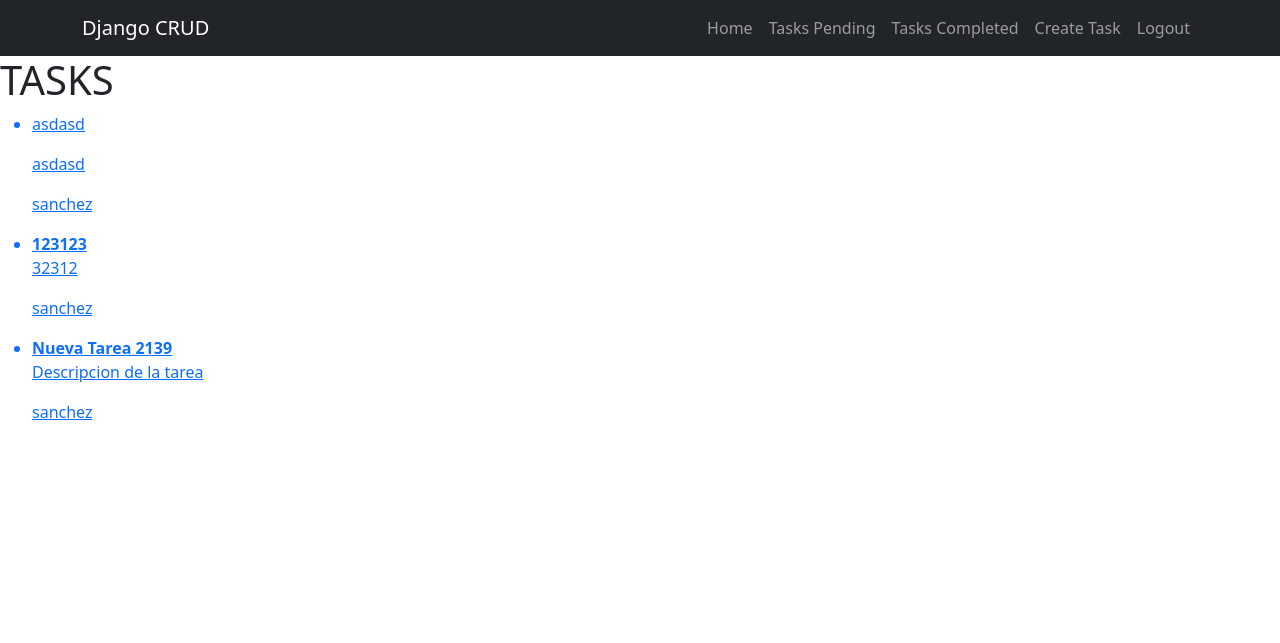
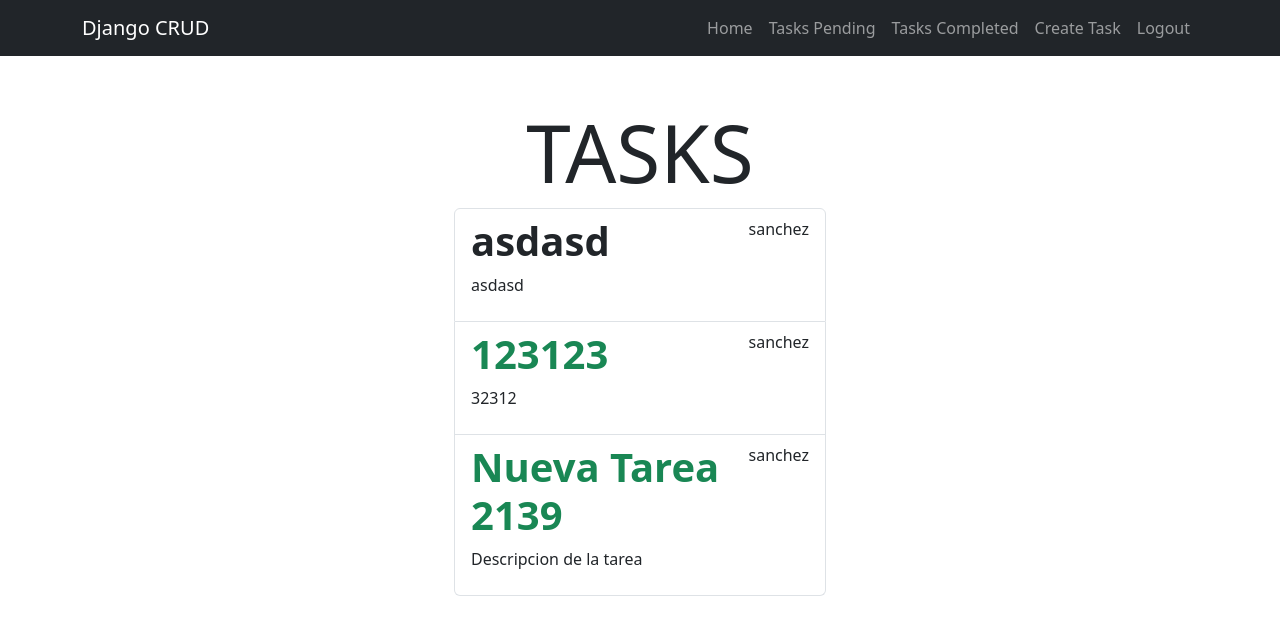
Before and after one commit to Alexis-Sanchez-B/django-crud-auth-login, a Django app: page /tasks/ in a window 1280 px wide. Shown: the top 643 px of the page. Run offline with Django 5.2, Linux system fonts and the light colour scheme; a user stored in the database is signed in; data comes from the database, SQL or seed files in the repository; both versions use the stored data as it was after the commit.

Commit message:
Agregados diseños a formularios y muestras de resultados

```diff
--- a/tasks/templates/tasks.html
+++ b/tasks/templates/tasks.html
@@ -1,25 +1,29 @@
 {% extends 'base.html' %}
 
 {% block content %}
-<h1>TASKS</h1>
+<main class="container py-5">
+    <section class="col-md-4 offset-md-4">
+    <h1 class="display-1 text-center" >TASKS</h1>
 
-<ul>
+    <ul class="list-group">
     {% for task in tasks %}
-<a href="{% url 'task_detail' task.id %}">
-    <li>
+        <a class="list-group-item" href="{% url 'task_detail' task.id %}">
+            <header class="d-flex justify-content-between">
                 {% if task.important %}
-        <strong>{{task.title}}</strong>
+                <h1 class="fw-bold text-success">{{task.title}}</h1>
                 {% else %}
-        <p>{{task.title}}</p>
+                <h1 class="fw-bold">{{task.title}}</h1>
                 {% endif %}
+                <p>{{task.user.username}}</p>
+            </header>
             <p>{{task.description}}</p>
-        <p>{{task.user.username}}</p>
 
             <p>{{task.datecompleted|date:'d-m-Y h:i:s A'}}</p>
-    </li>
         </a>
     {% endfor %}
     </ul>
+    </section>
+</main>
 
 
 {% endblock %}
```
Also changed, not shown: tasks/forms.py (+8 -2 lines), tasks/templates/create_task.html (+7 -4 lines), tasks/templates/task_detail.html (+9 -6 lines), db.sqlite3. Lines whose indentation alone changed are shown as unchanged.
